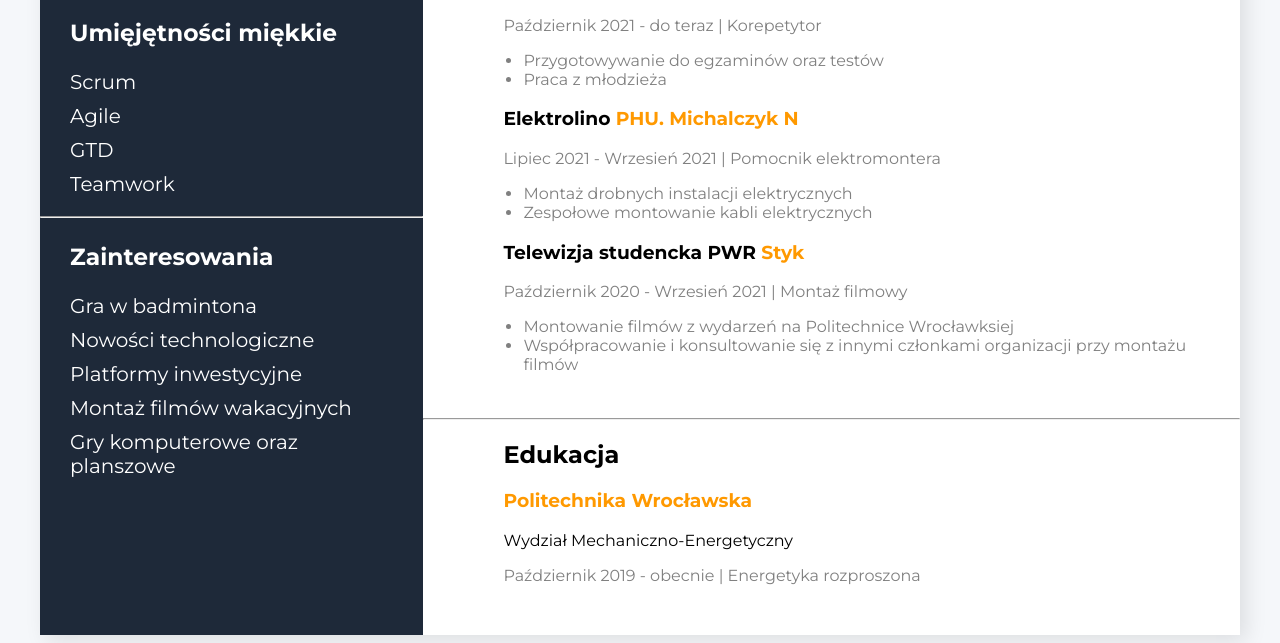
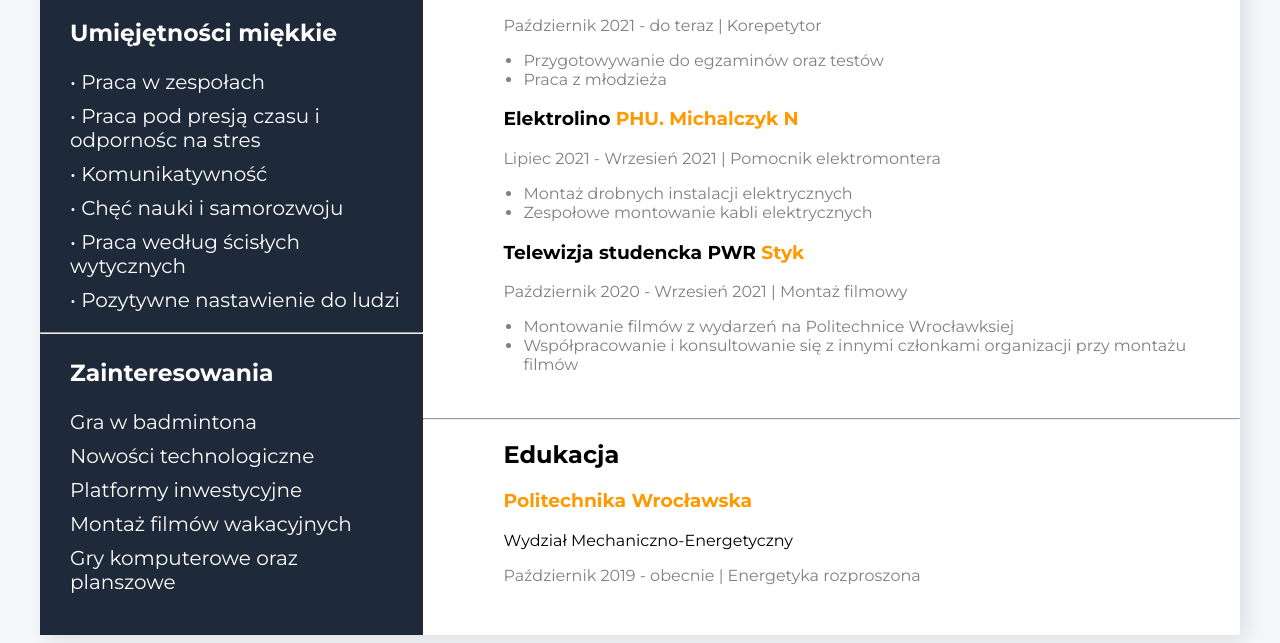
Before and after one commit to MarcinFeli/CV, a website: page index.html in a window 1280 px wide. Shown: the part 1189-1832 px from the top of the page. Drawn offline with Linux system fonts and the light colour scheme.

Commit message:
index change

```diff
--- a/index.html
+++ b/index.html
@@ -45,10 +45,12 @@
             <div class="soft-skills">
                 <h3 class="aside-h3">Umięjętności miękkie</h3>
                 <ul>
-                    <li><span class="sp-color">Scrum</span></li>
-                    <li><span class="sp-color">Agile</span></li>
-                    <li><span class="sp-color">GTD</span></li>
-                    <li><span class="sp-color">Teamwork</span></li>
+                    <li><span class="sp-color">• Praca w zespołach</span></li>
+                    <li><span class="sp-color">• Praca pod presją czasu i odpornośc na stres</span></li>
+                    <li><span class="sp-color">• Komunikatywność</span></li>
+                    <li><span class="sp-color">• Chęć nauki i samorozwoju</span></li>
+                    <li><span class="sp-color">• Praca według ścisłych wytycznych </span></li>
+                    <li><span class="sp-color">• Pozytywne nastawienie do ludzi </span></li>
 
 
             </div>
```
Also changed, not shown: 1 other file.
